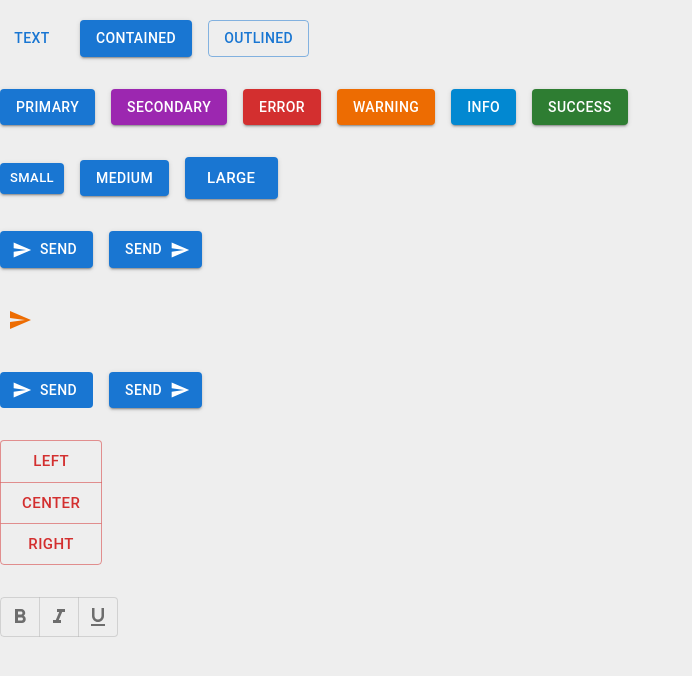
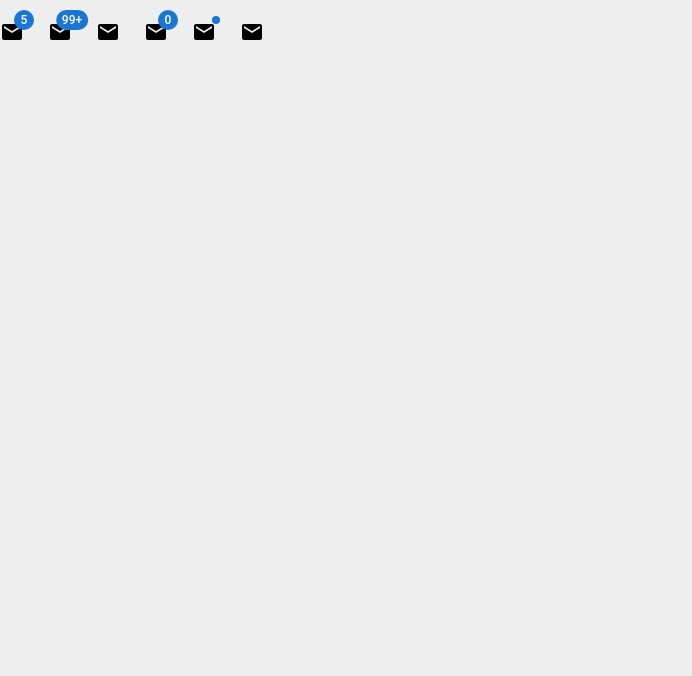
Before and after one commit to hyungjun-tech01/react-mui-demo, a React (Create React App) app: page / in a window 1280 px wide. Shown: the top 676 px of the page, without its empty margins (0-692 px from the left). Built offline with nearby package versions, Linux system fonts and the light colour scheme.

Commit message:
avatar 등

```diff
--- a/src/App.tsx
+++ b/src/App.tsx
@@ -16,11 +16,19 @@ import {MuiCard}  from "./components/MuiCard";
 import {MuiAccordion} from "./components/MuiAccordion";
 import {MuiImageList} from "./components/MuiImageList";
 import {MuiNavbar} from "./components/MuiNavbar";
+import {MuiLink} from "./components/MuiLink";
+import {MuiBreadCrumb} from "./components/MuiBreadCrumb";
+import {MuiDrawer} from "./components/MuiDrawer";
+import {MuiSpeedDial} from "./components/MuiSpeedDial";
+import {MuiBottomNavigation} from "./components/MuiBottomNavigation";
+import {MuiAvatar} from "./components/MuiAvatar";
+import {MuiBadge} from "./components/MuiBadge";
 function App() {
   return (
     <div className="App">
+     {/* <MuiNavbar /> */}
      {/* <MuiTypography/> */}
-     <MuiButton />
+     {/* <MuiButton /> */}
      {/* <MuiTextField /> */}
      {/* <MuiRadioButton /> */}
      {/* <MuiSelect /> */}
@@ -31,8 +39,15 @@ function App() {
      {/* <MuiLayout /> */}
      {/* <MuiCard /> */}
      {/* <MuiAccordion /> */}
-     {/* <MuiNavbar /> */}
+
      {/* <MuiImageList /> */}
+     {/* <MuiLink /> */}
+     {/* <MuiBreadCrumb /> */}
+     {/* <MuiDrawer /> */}
+     {/* <MuiSpeedDial /> */}
+     {/* <MuiBottomNavigation /> */}
+     {/* <MuiAvatar /> */}
+     <MuiBadge />
     </div>
   );
 }
--- /dev/null
+++ b/src/components/MuiAvatar.tsx
@@ -0,0 +1,28 @@
+import React from 'react';
+import {Stack, Avatar, AvatarGroup } from "@mui/material";
+
+export const MuiAvatar = () => {
+  return (
+    <Stack spacing={4}>MuiAvatar
+        <Stack direction="row" spacing={1}>
+            <Avatar sx={{bgcolor:"primary.light"}}>BW</Avatar>
+            <Avatar sx={{bgcolor:"primary.light"}}>CK</Avatar>
+        </Stack>
+
+        <Stack direction="row" spacing={1}>
+            <AvatarGroup max={3}>
+                <Avatar sx={{bgcolor:"primary.light"}}>BW</Avatar>
+                <Avatar sx={{bgcolor:"primary.light"}}>CK</Avatar>
+                <Avatar src="https://randomuser.me/api/portraits/women/51.jpg" alt="Jane Doi"></Avatar>
+                <Avatar src="https://randomuser.me/api/portraits/men/51.jpg" alt="Jane Doi"></Avatar>
+            </AvatarGroup>
+        </Stack>
+        <Stack direction="row" spacing={1}>
+            <Avatar sx={{bgcolor:"primary.light" , width:'48px', height:'48px'}}>CK</Avatar>
+            <Avatar sx={{bgcolor:"primary.light" , width:'48px', height:'48px'}}>CK</Avatar>
+            <Avatar variant="square" sx={{bgcolor:"primary.light" , width:'48px', height:'48px'}}>CK</Avatar>
+            <Avatar variant="rounded" sx={{bgcolor:"primary.light" , width:'48px', height:'48px'}}>CK</Avatar>
+        </Stack>
+    </Stack>
+  )
+}
--- /dev/null
+++ b/src/components/MuiBadge.tsx
@@ -0,0 +1,29 @@
+import React from 'react';
+import {Stack, Badge} from "@mui/material";
+import MailIcon from "@mui/icons-material/Mail";
+
+export const MuiBadge = () => {
+  return (
+    <Stack spacing={3} direction="row">
+        <Badge badgeContent={5} color="primary">
+            <MailIcon />
+        </Badge>
+        <Badge badgeContent={100} max={99} color="primary">
+            <MailIcon />
+        </Badge>
+        <Badge badgeContent={0} max={99} color="primary">
+            <MailIcon />
+        </Badge>
+        {/*  0일때 보임 */}
+        <Badge badgeContent={0} max={99} showZero color="primary">
+            <MailIcon />
+        </Badge>
+        <Badge variant="dot" badgeContent={0} max={99} showZero color="primary">
+            <MailIcon />
+        </Badge>
+        <Badge variant="dot" invisible={true} badgeContent={0} max={99} showZero color="primary">
+            <MailIcon />
+        </Badge>
+    </Stack>
+  )
+}
--- /dev/null
+++ b/src/components/MuiBottomNavigation.tsx
@@ -0,0 +1,19 @@
+import React from 'react';
+import {BottomNavigation, BottomNavigationAction} from "@mui/material";
+import {useState} from "react";
+import HomeIcon from "@mui/icons-material/Home";
+import FavoriteIcon from "@mui/icons-material/Favorite";
+import PersonIcon from "@mui/icons-material/Person";
+
+
+
+export const MuiBottomNavigation = () => {
+    const [value, setValue] = useState(0);
+  return (
+    <BottomNavigation sx={{width:"100%", position:"absolute", bottom:'0px'}} value={value} onChange={(event,newValue) => setValue(newValue)}>
+        <BottomNavigationAction label="Home" icon={<HomeIcon />}> </BottomNavigationAction>
+        <BottomNavigationAction label="Favorite" icon={<FavoriteIcon />}> </BottomNavigationAction>
+        <BottomNavigationAction label="Person" icon={<PersonIcon />}> </BottomNavigationAction>
+    </BottomNavigation>
+  )
+}
--- /dev/null
+++ b/src/components/MuiBreadCrumb.tsx
@@ -0,0 +1,17 @@
+import React from 'react';
+import {Box, Breadcrumbs, Link, Typography} from "@mui/material";
+import {NavigateNext} from "@mui/icons-material";
+
+export const MuiBreadCrumb = () => {
+  return (
+    <Box m={2}>
+        {/* <Breadcrumbs aria-label="breadcrumb" separator='/'>  */}
+        <Breadcrumbs aria-label="breadcrumb" separator={<NavigateNext color="primary"/>} maxItems={2} itemsBeforeCollapse={2} itemsAfterCollapse={2}>
+            <Link underline="hover" href="#">Home</Link>
+            <Link underline="hover" href="#">Catalog</Link>
+            <Link underline="hover" href="#">Accesories</Link>
+            <Typography color="text.primary">Shoes</Typography>
+        </Breadcrumbs>
+    </Box>
+  )
+}
--- /dev/null
+++ b/src/components/MuiDrawer.tsx
@@ -0,0 +1,20 @@
+import React from 'react';
+import {Drawer, Box, Typography, IconButton} from "@mui/material";
+import MenuIcon from '@mui/icons-material/Menu';
+import {useState} from "react";
+
+export const MuiDrawer = () => {
+    const [isDrawerOpen, setIsDrawerOpen] = useState(false);
+  return (
+    <>
+        <IconButton size="large" edge="start" color="inherit" aria-label="logo" onClick={()=>setIsDrawerOpen(true)}>
+            <MenuIcon />
+        </IconButton>
+        <Drawer anchor="left" open={isDrawerOpen} onClose={()=>setIsDrawerOpen(false) }>
+            <Box p={2} width="250px" textAlign="center" role="presentation">
+                <Typography variant="h6" component="div">SideMenu</Typography>
+            </Box>
+        </Drawer>
+    </>
+  )
+}
--- /dev/null
+++ b/src/components/MuiLink.tsx
@@ -0,0 +1,17 @@
+import React from 'react';
+import {Stack, Link, Typography} from "@mui/material";
+
+export const MuiLink = () => {
+  return (
+    <Stack spacing={4} direction="column">
+        <Stack spacing={4} direction = "row" m={4} >
+            <Link href="#" variant="body2"> Link1 </Link>
+            <Link href="#" variant = "body2" color="secondary" underline="hover" >Link 2</Link>
+        </Stack>
+        <Typography variant="h6">
+            링크 테스트
+            <Link href="#" underline="hover">3번째 link</Link>
+        </Typography>
+    </Stack>
+  )
+}
--- /dev/null
+++ b/src/components/MuiSpeedDial.tsx
@@ -0,0 +1,17 @@
+import React from 'react';
+import {Box, SpeedDial, SpeedDialAction, SpeedDialIcon} from "@mui/material";
+import CopyIcon from "@mui/icons-material/FileCopyOutlined";
+import PrintIcon from "@mui/icons-material/Print";
+import ShareIcon from "@mui/icons-material/Share";
+
+export const MuiSpeedDial = () => {
+  return (
+    <>
+        <SpeedDial ariaLabel="Navigate speed dial" icon={<SpeedDialIcon />} sx={{position: 'absolute',  bottom:'16px', right:'16px'}}>
+            <SpeedDialAction icon={<CopyIcon />} tooltipTitle="Copy"/>
+            <SpeedDialAction icon={<PrintIcon />} tooltipTitle="Print"/>
+            <SpeedDialAction icon={<ShareIcon />} tooltipTitle="Share"/>
+        </SpeedDial>
+    </>
+  )
+}
```
